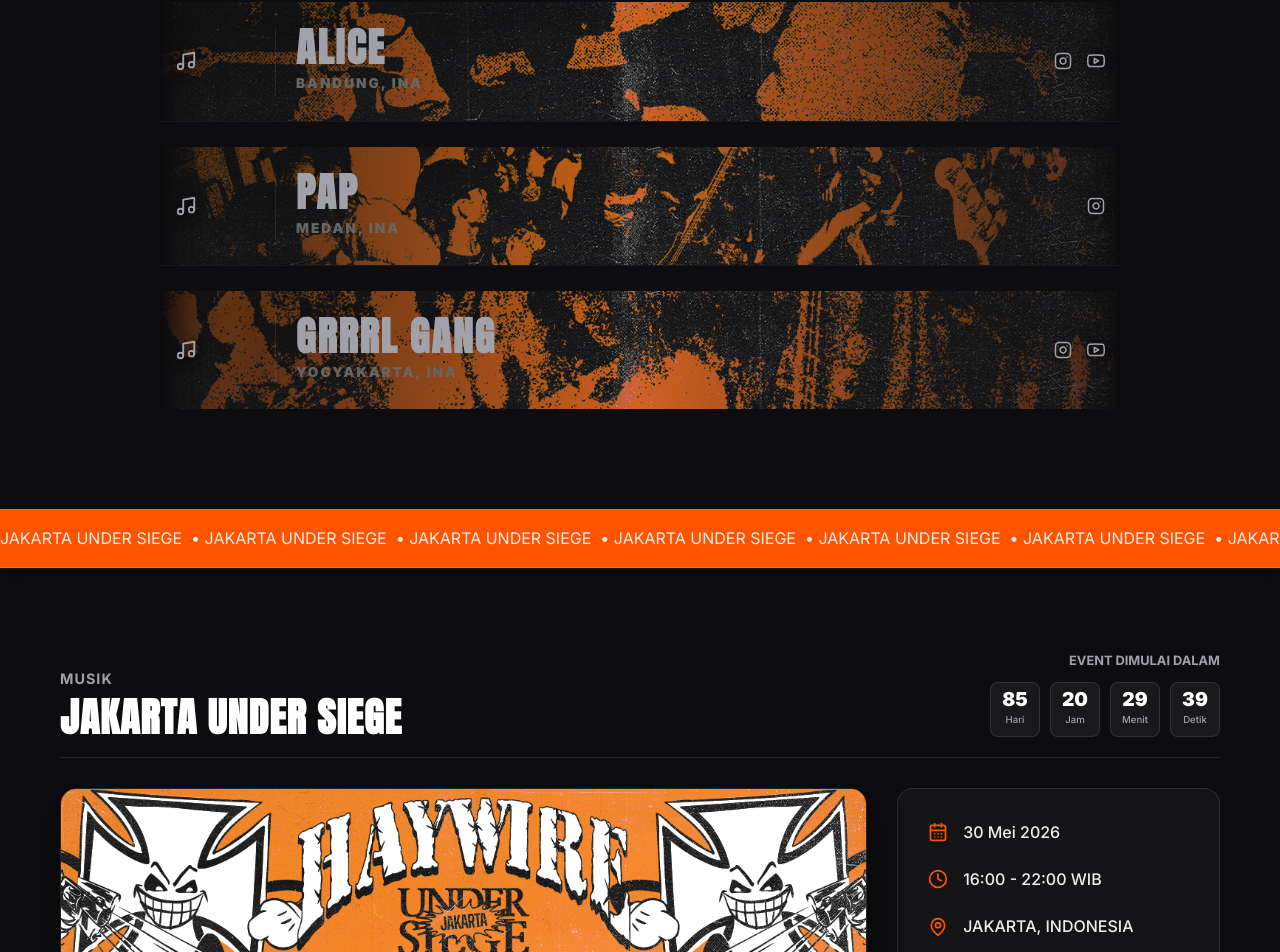
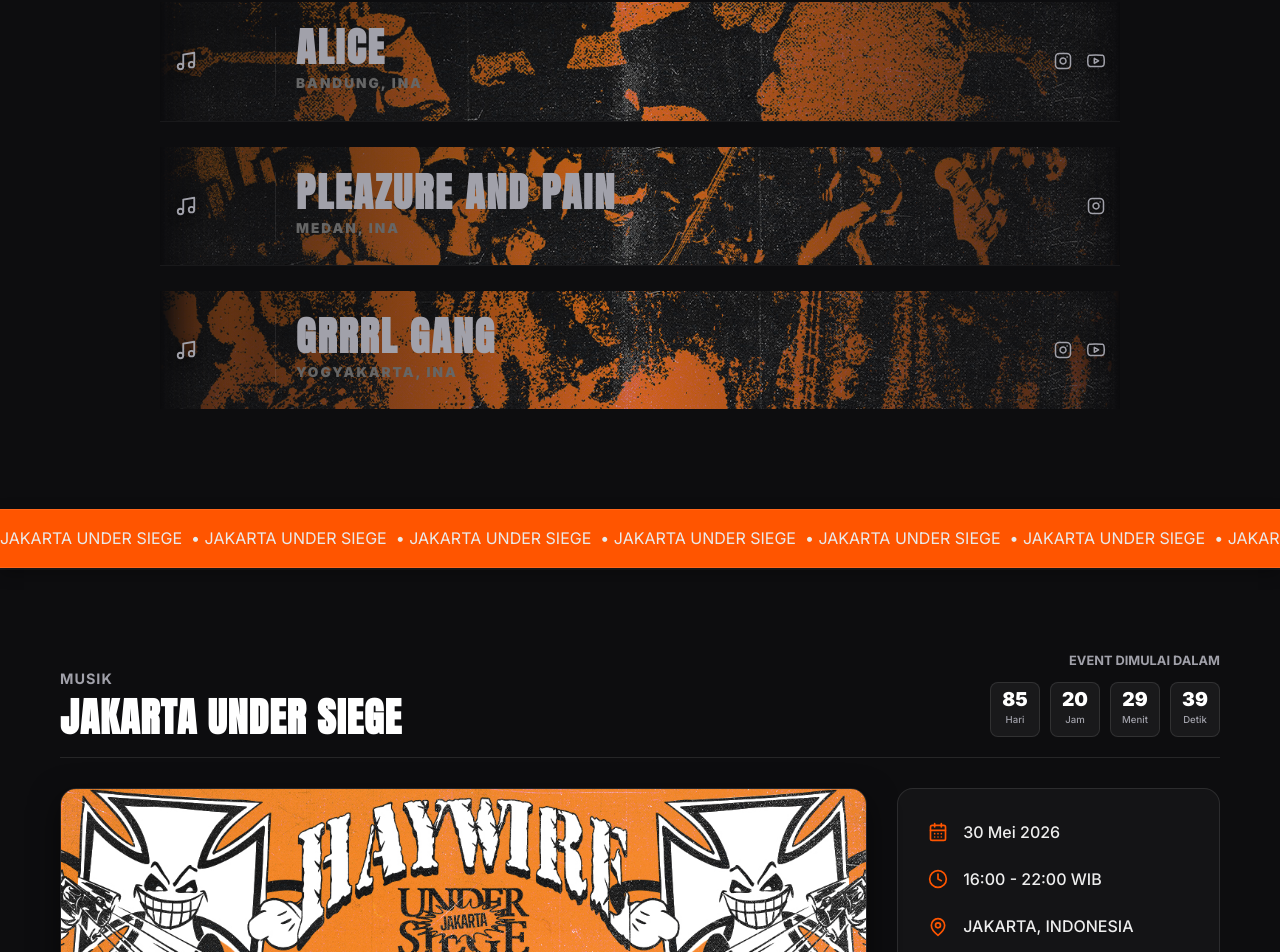
Before and after one commit to ngodingngedit-create/undersiege, a Vue app: page / in a window 1280 px wide. Shown: the part 4550-5502 px from the top of the page. Built offline with nearby package versions, Linux system fonts and the light colour scheme; no server answers.

Commit message:
perubahan nama pleazure and pain

```diff
--- a/src/components/Lineup.vue
+++ b/src/components/Lineup.vue
@@ -79,7 +79,7 @@ const bands = [
 
   {
     id: 6,
-    name: 'PAP',
+    name: 'pleazure and pain',
     origin: 'MEDAN, INA',
     image: '/line%20up/pap/card_detail_line up_PAP.jpg',
     rowImage: '/line%20up/pap/card_line up_PAP.jpg',
```
